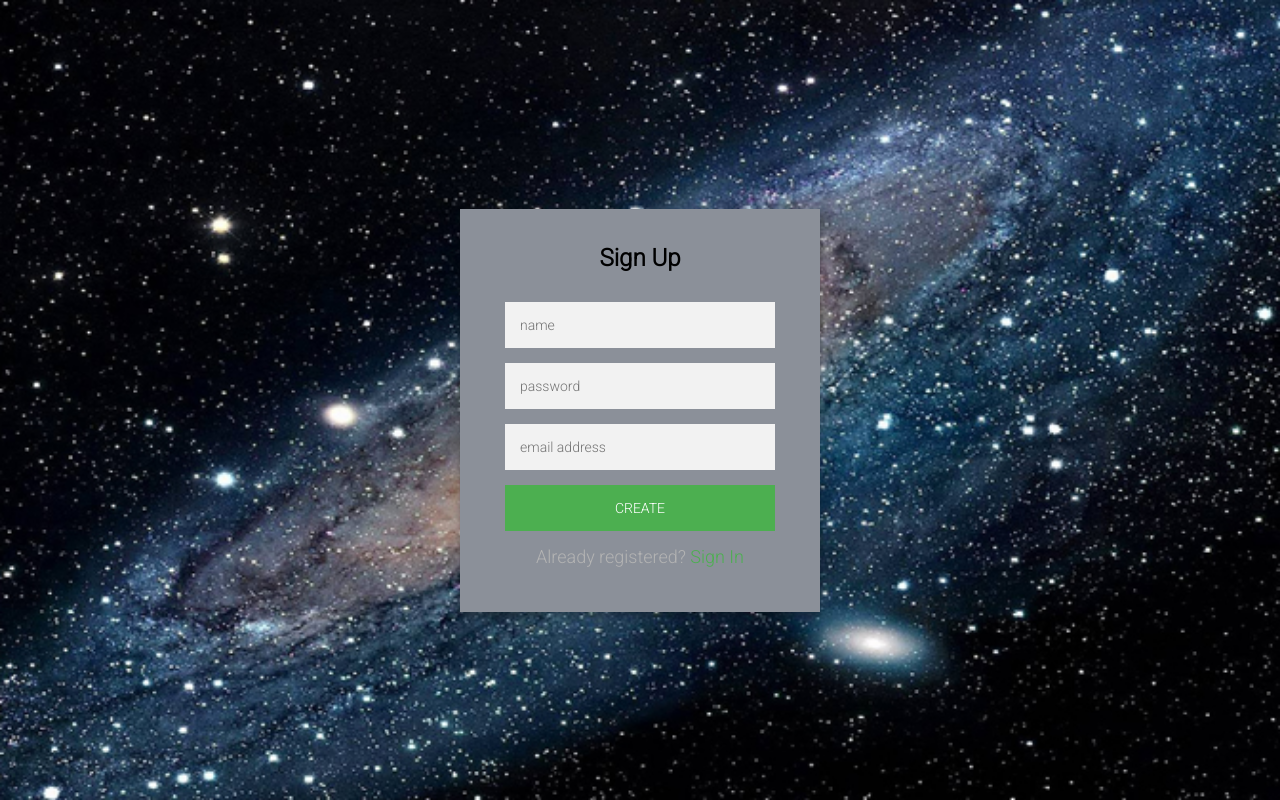
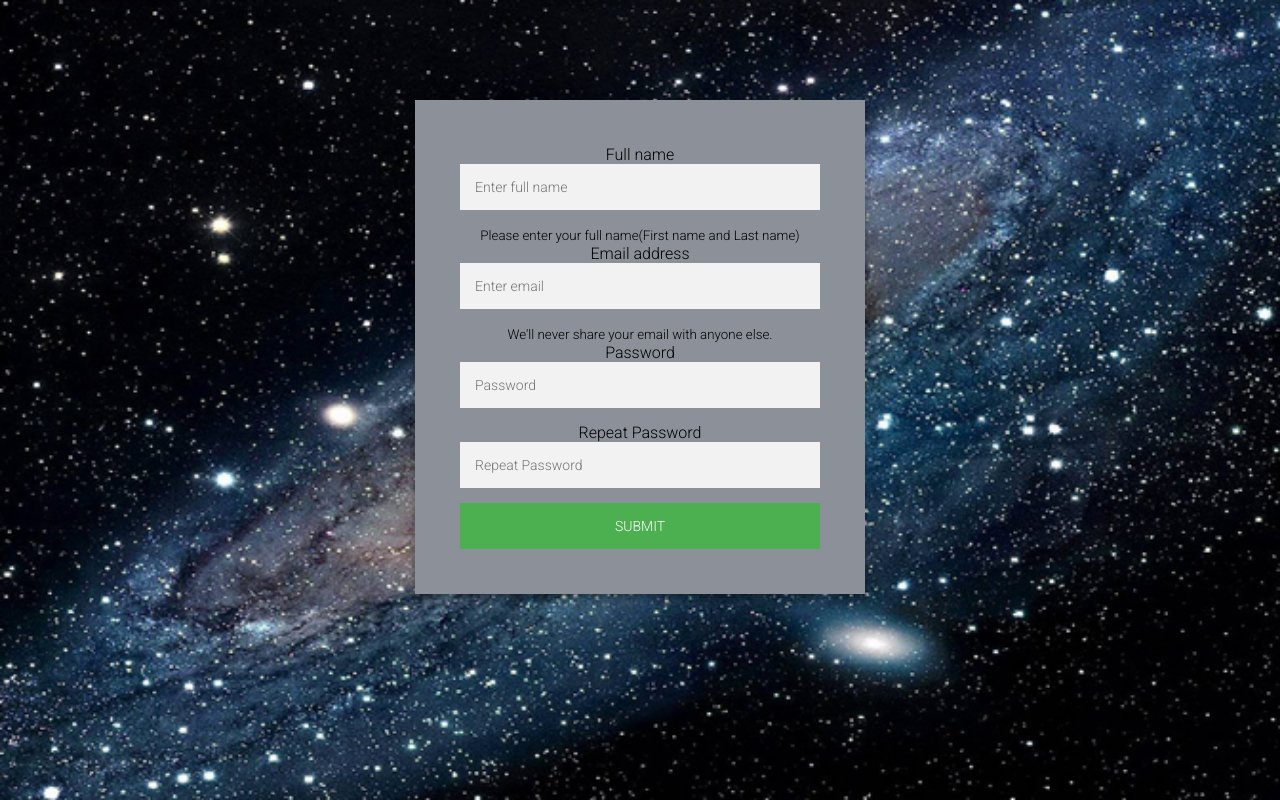
Before and after one commit to kiko1134/ElsysLearn, a Flask app: page /register in a window 1280 px wide. Run offline with Flask 2, Linux system fonts and the light colour scheme; some libraries are stand-ins or nearby versions.

Commit message:
Almost done (#8)

```diff
--- a/flaskProject1/app.py
+++ b/flaskProject1/app.py
@@ -1,58 +1,107 @@
-from flask import Flask, render_template, url_for, request, session, redirect
-from flask_pymongo import PyMongo
+from flask import Flask, render_template, request, url_for, redirect, session
+import pymongo
 import bcrypt
 
 app = Flask(__name__)
-app.secret_key = 'mysecretkey'
-
-# app.config['SESSION_TYPE'] = 'filesystem'
-app.config['MONGO_DBNAME'] = 'mongologinexample'
-app.config['MONGO_URI'] = 'mongodb+srv://kris:1234567890@cluster0.vjdqy.mongodb.net/mongologinexample'
-
-mongo = PyMongo(app)
+app.secret_key = "testing"
+client = pymongo.MongoClient("mongodb+srv://kris:1234567890@cluster0.vjdqy.mongodb.net/mongotest?retryWrites=true&w=majority")
+db = client.get_database('total_records')
+records = db.register
 
 
-@app.route('/')
+@app.route("/")
 def home():
-    return render_template('home.html')
+    return render_template("home.html")
 
 
-@app.route('/login', methods=['POST', 'GET'])
-def login():
-    response = None
-    if request.method == 'GET':
-        return render_template('login1.html')
+@app.route("/register", methods=['post', 'get'])
+def index():
 
-    else:
-        users = mongo.db.users
-        login_user = users.find_one({'name': request.form['username']})
+    message = ''
+    if "email" in session:
+        return redirect(url_for("logged_in"))
 
-        if login_user:
-            hashpass = bcrypt.hashpw(request.form['pass'].encode('utf-8'), bcrypt.gensalt())
-            if bcrypt.hashpw(bytes(request.form['pass'], 'utf-8'), hashpass) == hashpass:
-            # if bcrypt.hashpw(request.form['pass'].encode('utf-8'), login_user['password'].encode('utf-8')) == login_user['password'].encode('utf-8'):
-                session['username'] = request.form['username']
-                return redirect(url_for('register'))
+    if request.method == "POST":
+        user = request.form.get("fullname")
+        email = request.form.get("email")
 
-        return 'Invalid username/password combination'
+        password1 = request.form.get("password1")
+        password2 = request.form.get("password2")
 
+        user_found = records.find_one({"name": user})
+        email_found = records.find_one({"email": email})
+        if user_found:
+            message = 'There already is a user by that name'
+            return render_template('register1.html', message=message)
+        if email_found:
+            message = 'This email already exists in database'
+            return render_template('register1.html', message=message)
+        if password1 != password2:
+            message = 'Passwords should match!'
+            return render_template('register1.html', message=message)
 
-@app.route('/register', methods=['POST', 'GET'])
-def register():
-    if request.method == 'POST':
-        users = mongo.db.users
-        existing_user = users.find_one({'name': request.form['username']})
+        else:
+            hashed = bcrypt.hashpw(password2.encode('utf-8'), bcrypt.gensalt())
+            user_input = {'name': user, 'email': email, 'password': hashed}
+            records.insert_one(user_input)
 
-        if existing_user is None:
-            hashpass = bcrypt.hashpw(request.form['pass'].encode('utf-8'), bcrypt.gensalt())
-            users.insert({'name': request.form['username'], 'password': hashpass})
-            session['username'] = request.form['username']
-            return redirect(url_for('login'))
+            user_data = records.find_one({"email": email})
+            new_email = user_data['email']
 
-        return 'That username already exists!'
-
+            return render_template('logged_in.html', email=new_email)
     return render_template('register1.html')
 
 
-if __name__ == '__main__':
-    app.run(debug=True)
+@app.route("/login", methods=["POST", "GET"])
+def login():
+    message = 'Please login to your account'
+    if "email" in session:
+        return redirect(url_for("logged_in"))
+
+
+    if request.method == "POST":
+        email = request.form.get("email")
+        password = request.form.get("password")
+
+
+        email_found = records.find_one({"email": email})
+        if email_found:
+            email_val = email_found['email']
+            passwordcheck = email_found['password']
+
+            if bcrypt.checkpw(password.encode('utf-8'), passwordcheck):
+                session["email"] = email_val
+                return redirect(url_for('logged_in'))
+            else:
+                if "email" in session:
+                    return redirect(url_for("logged_in"))
+                message = 'Wrong password'
+                return render_template('login1.html', message=message)
+        else:
+            message = 'Email not found'
+            return render_template('login1.html', message=message)
+    return render_template('login1.html', message=message)
+
+
+@app.route('/logged_in')
+def logged_in():
+    if "email" in session:
+        email = session["email"]
+        return render_template('logged_in.html', email=email)
+    else:
+        return redirect(url_for("login"))
+
+
+
+@app.route("/logout", methods=["POST", "GET"])
+def logout():
+    if "email" in session:
+        session.pop("email", None)
+        return render_template("signout.html")
+    else:
+        return render_template('index.html')
+
+
+
+if __name__ == "__main__":
+  app.run(debug=True)
--- a/flaskProject1/static/css/register1.css
+++ b/flaskProject1/static/css/register1.css
@@ -9,7 +9,7 @@
   background-color: #8b9099;
   position: relative;
   z-index: 1;
-  /*background: #FFFFFF;*/
+
   max-width: 360px;
   padding: 45px;
   text-align: center;
@@ -37,8 +37,6 @@
   padding: 15px;
   color: #FFFFFF;
   font-size: 14px;
-  /*-webkit-transition: all 0.3 ease;*/
-  /*transition: all 0.3 ease;*/
   cursor: pointer;
 }
 .form button:hover,.form button:active,.form button:focus {
--- a/flaskProject1/static/js/HomePage/Navbar.js
+++ b/flaskProject1/static/js/HomePage/Navbar.js
@@ -3,8 +3,8 @@ class Navbar extends React.Component {
         super(props);
         // this.LogOut = this.LogOut.bind(this)
         this.state={
-            name:'',
-            logged:false
+            name:'kris',
+            logged:''
         }
     }
     // LogOut(event){
--- a/flaskProject1/static/js/Register/Register1.js
+++ b/flaskProject1/static/js/Register/Register1.js
@@ -6,19 +6,33 @@ class Register1 extends React.Component {
         }
     }
 
-
     render() {
         return (
-            <div className="form">
-                <h2>Sign Up</h2>
-                <form className="login-form">
-                    <input type="text" placeholder="name"/>
-                    <input type="password" placeholder="password"/>
-                    <input type="text" placeholder="email address"/>
-                    <button>create</button>
-                    <p className="message">Already registered? <a href="/login">Sign In</a></p>
-                </form>
-            </div>
+            <>
+                <div class="form-group">
+                        <label for="Fullname">Full name</label>
+                        <input name="fullname" class="form-control" id="inputFullName" aria-describedby="emailHelp" placeholder="Enter full name"/>
+                        <small id="fullName" class="form-text text-muted">Please enter your full name(First name and Last name)</small>
+                </div>
+
+                <div class="form-group">
+                        <label for="InputEmail">Email address</label>
+                        <input name="email" class="form-control" id="InputEmail"  placeholder="Enter email"/>
+                        <small id="emailHelp" class="form-text text-muted">We'll never share your email with anyone else.</small>
+                </div>
+
+                <div class="form-group">
+                    <label for="InputPassword">Password</label>
+                    <input type="password" name="password1" class="form-control" id="InputPassword" placeholder="Password"/>
+                </div>
+
+                    <div class="form-group">
+                    <label for="InputPassword2">Repeat Password</label>
+                    <input type="password" name="password2" class="form-control" id="InputPassword2" placeholder="Repeat Password"/>
+
+                </div>
+                <button type="submit" class="btn btn-primary">Submit</button>
+            </>
         )
     }
 }
--- /dev/null
+++ b/flaskProject1/templates/logged_in.html
@@ -0,0 +1 @@
+<p>Hello You have Logged in as {{ email }}</p>
--- a/flaskProject1/templates/register1.html
+++ b/flaskProject1/templates/register1.html
@@ -5,24 +5,35 @@
   <meta charset="utf-8">
   <meta name="viewport" content="width=device-width, initial-scale=1">
 
-  <link rel = "stylesheet" href="../static/css/register1.css">
+  <script src="https://code.jquery.com/jquery-3.5.1.slim.min.js" integrity="sha384-DfXdz2htPH0lsSSs5nCTpuj/zy4C+OGpamoFVy38MVBnE+IbbVYUew+OrCXaRkfj" crossorigin="anonymous"></script>
+  <script src="https://cdn.jsdelivr.net/npm/popper.js@1.16.0/dist/umd/popper.min.js" integrity="sha384-Q6E9RHvbIyZFJoft+2mJbHaEWldlvI9IOYy5n3zV9zzTtmI3UksdQRVvoxMfooAo" crossorigin="anonymous"></script>
+  <script src="https://stackpath.bootstrapcdn.com/bootstrap/4.5.0/js/bootstrap.min.js" integrity="sha384-OgVRvuATP1z7JjHLkuOU7Xw704+h835Lr+6QL9UvYjZE3Ipu6Tp75j7Bh/kR0JKI" crossorigin="anonymous"></script>
+  <script src="https://stackpath.bootstrapcdn.com/bootstrap/4.5.0/js/bootstrap.min.js" integrity="sha384-OgVRvuATP1z7JjHLkuOU7Xw704+h835Lr+6QL9UvYjZE3Ipu6Tp75j7Bh/kR0JKI" crossorigin="anonymous"></script>
+
+
+  <!-- {#    <link rel="stylesheet" href="https://maxcdn.bootstrapcdn.com/bootstrap/4.5.2/css/bootstrap.min.css">#}
+{#    <script src="https://ajax.googleapis.com/ajax/libs/jquery/3.5.1/jquery.min.js"></script>#}
+{#    <script src="https://cdnjs.cloudflare.com/ajax/libs/popper.js/1.16.0/umd/popper.min.js"></script>#}
+{#    <script src="https://maxcdn.bootstrapcdn.com/bootstrap/4.5.2/js/bootstrap.min.js"></script>#} -->
+
+    <link rel = "stylesheet" href="../static/css/register1.css">
 
 
 </head>
 
 
 <body>
-    <div class="login-page">
+<div class = "form">
+    <form action="" method="post" class="register"></form>
+</div>
 
-    </div>
-    <script src="https://unpkg.com/react@16/umd/react.production.min.js" crossorigin></script>
+<script src="https://unpkg.com/react@16/umd/react.production.min.js" crossorigin></script>
     <script src="https://unpkg.com/react-dom@16/umd/react-dom.production.min.js" crossorigin></script>
     <script src="https://unpkg.com/@babel/standalone/babel.min.js"></script>
 
     <script type="text/babel" src="/static/js/Register/Register1.js"></script>
     <script type="text/babel">
-        ReactDOM.render(<Register1/>, document.querySelector('.login-page'))
+        ReactDOM.render(<Register1/>, document.querySelector('.register'))
     </script>
-
 </body>
 </html>
```
Also changed, not shown: flaskProject1/static/js/Login/Login1.js (+12 -8 lines), flaskProject1/templates/login1.html (+4 -3 lines).
